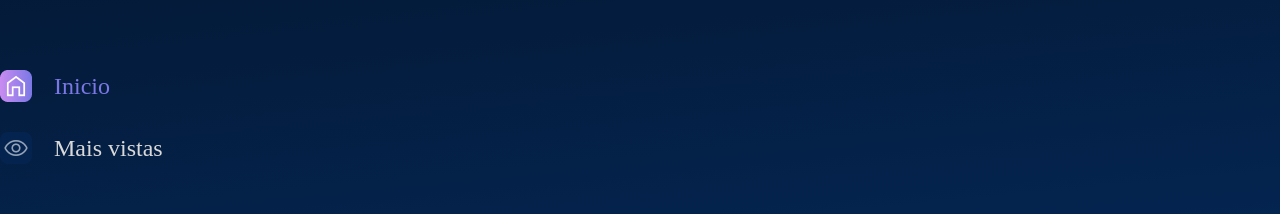
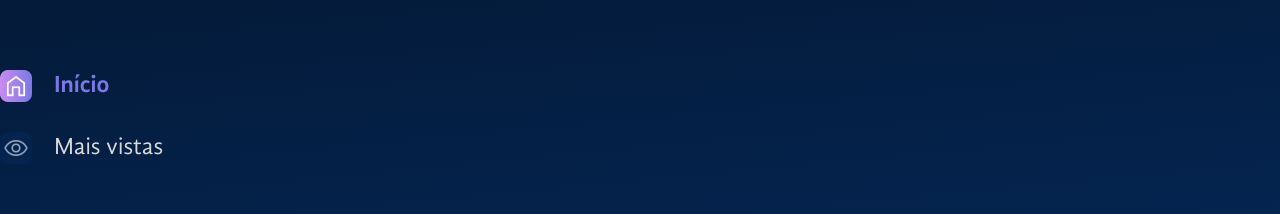
Before and after one commit to noname697/Space-App, a React (Vite) app: page / in a window 1280 px wide. Shown: the part 122-336 px from the top of the page. Built offline with nearby package versions, Linux system fonts and the light colour scheme.

Commit message:
Importando fontes locais no Global Styled

```diff
--- a/src/componentes/BarraLateral/ItemNavegacao/index.jsx
+++ b/src/componentes/BarraLateral/ItemNavegacao/index.jsx
@@ -8,6 +8,7 @@
   display: flex;
   align-items: center;
   gap: 22px;
+  font-family: ${props => props.$ativo ? "GandhiSansBold" : "GandhiSansRegular"};
   color: ${(props) => (props.$ativo ? "#7B78E5" : "#D9D9D9")};
 `;
 
--- a/src/componentes/BarraLateral/index.jsx
+++ b/src/componentes/BarraLateral/index.jsx
@@ -18,7 +18,7 @@
             iconeInativo="/icones/home-inativo.png"
             ativo={true}
           >
-            Inicio
+            Início
           </ItemNavegacao>
           <ItemNavegacao
             iconeAtivo="/icones/mais-vistas-ativo.png"
--- a/src/componentes/EstilosGlobais/index.jsx
+++ b/src/componentes/EstilosGlobais/index.jsx
@@ -1,9 +1,21 @@
 import { createGlobalStyle } from "styled-components";
 
+import GandhiSansRegular from "./fontes/GandhiSans-Regular.otf";
+import GandhiSansBold from "./fontes/GandhiSans-Bold.otf";
+
 const EstilosGlobais = createGlobalStyle`
+    @font-face {
+    font-family: "GandhiSansRegular";
+    src: local("Gandhi Sans Regular"), local("GandhiSansRegular"), url(${GandhiSansRegular});
+    }
+    @font-face {
+    font-family: "GandhiSansBold";
+    src: local("Gandhi Sans Bold"), local("GandhiSansBold"), url(${GandhiSansBold});
+    }
     html {
     line-height: 1.15;
     -webkit-text-size-adjust: 100%;
+    font-family: "GandhiSansRegular";
     }
     body {
     margin: 0;
```
Also changed, not shown: src/componentes/EstilosGlobais/fontes/GandhiSans-Bold.otf (added), src/componentes/EstilosGlobais/fontes/GandhiSans-Regular.otf (added).
